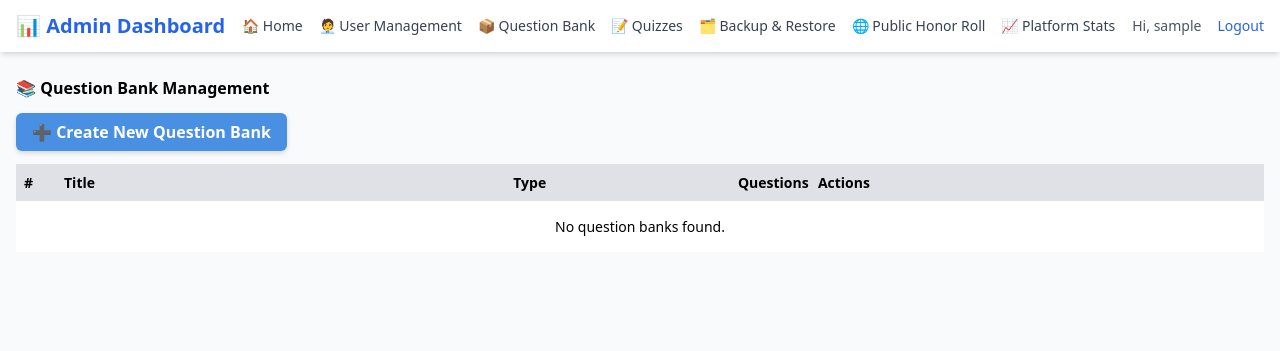
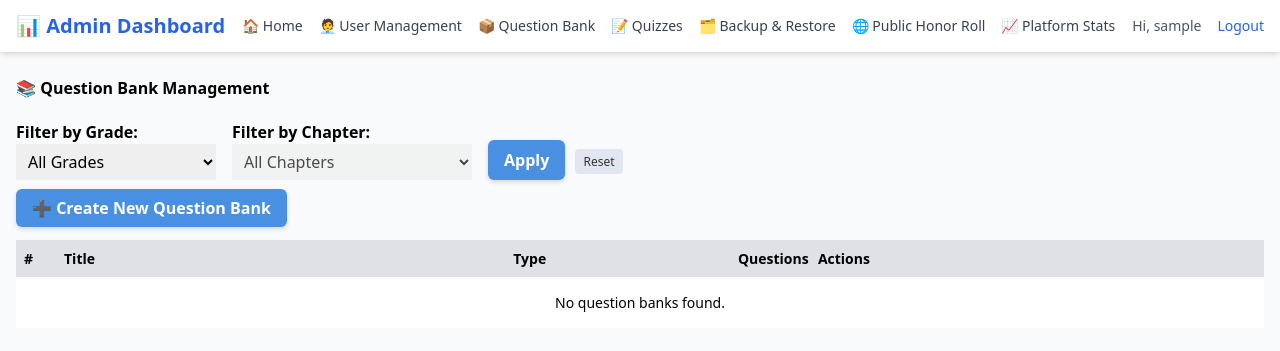
Before and after one commit to syedamirshah/learnify-clean, a Django app: page /admin/dashboard/question-bank/ in a window 1280 px wide. Shown: the top 351 px of the page. Run offline with Django 4.2, Linux system fonts and the light colour scheme; the visitor is signed in with stand-in values (Sample User, id 1); data that the repository does not hold is empty; some libraries are stand-ins or nearby versions.

Commit message:
feat(admin): add Grade→Chapter filters to Question Bank (quizzes-style GET filters)

```diff
--- a/backend/core/admin_views.py
+++ b/backend/core/admin_views.py
@@ -556,6 +556,62 @@ def admin_list_quizzes_view(request):
         'headers': headers,  # ‚úÖ passed to template
     })
 
+@login_required
+def admin_question_bank_view(request):
+    """
+    Question Bank list with filters:
+      - grade (by Grade.name) -> same as quizzes page
+      - chapter (by Chapter.id)
+    Filtering of banks is applied only if QuestionBank has a link to Chapter:
+      - FK  : questionbank.chapter
+      - M2M : questionbank.chapters
+    """
+    selected_grade = (request.GET.get('grade') or '').strip()
+    selected_chapter = (request.GET.get('chapter') or '').strip()
+
+    # Start with all banks; do NOT select_related('chapter') unless we know it exists.
+    banks = QuestionBank.objects.all().order_by('title')
+
+    # Discover how (or if) QuestionBank relates to Chapter
+    fields = {f.name: f for f in QuestionBank._meta.get_fields()}
+    has_fk_chapter = 'chapter' in fields and fields['chapter'].is_relation and not fields['chapter'].many_to_many
+    has_m2m_chapters = 'chapters' in fields and fields['chapters'].is_relation and fields['chapters'].many_to_many
+
+    # Build chapters dropdown based on chosen grade (always safe)
+    if selected_grade:
+        chapters = Chapter.objects.filter(
+            subject__grade__name=selected_grade
+        ).order_by('number', 'name', 'title')
+    else:
+        chapters = Chapter.objects.none()
+
+    # Apply filters to banks (only if the link exists)
+    if selected_grade:
+        if has_fk_chapter:
+            banks = banks.filter(chapter__subject__grade__name=selected_grade)
+        elif has_m2m_chapters:
+            banks = banks.filter(chapters__subject__grade__name=selected_grade).distinct()
+
+    if selected_chapter:
+        if has_fk_chapter:
+            banks = banks.filter(chapter_id=selected_chapter)
+        elif has_m2m_chapters:
+            banks = banks.filter(chapters__id=selected_chapter).distinct()
+
+    grades = Grade.objects.all().order_by('name')
+
+    return render(
+        request,
+        'admin/dashboard/admin_question_bank.html',
+        {
+            'question_banks': banks,
+            'grades': grades,
+            'chapters': chapters,
+            'selected_grade': selected_grade,
+            'selected_chapter': selected_chapter,
+        },
+    )
+
 @staff_member_required
 def list_backups(request):
     """
--- a/backend/core/templates/admin/dashboard/admin_question_bank.html
+++ b/backend/core/templates/admin/dashboard/admin_question_bank.html
@@ -4,6 +4,45 @@
 
 {% block content %}
 <h1 style="margin-bottom: 20px;">📚 <b>Question Bank Management</b></h1>
+
+{# ─────────────────────────────────────────────────────────────── #}
+{# Filters — Grade (by name) → Chapter (by id)                    #}
+{# View should pass: grades, chapters, request.GET.grade/chapter  #}
+{# ─────────────────────────────────────────────────────────────── #}
+<form method="get" style="margin-bottom: 16px;">
+  <div style="display:flex; gap:16px; align-items:flex-end; flex-wrap:wrap;">
+    <div>
+      <label for="grade"><strong>Filter by Grade:</strong></label><br>
+      <select name="grade" id="grade" style="padding:6px 8px; min-width:200px;">
+        <option value="">All Grades</option>
+        {% for grade in grades %}
+          <option value="{{ grade.name }}" {% if request.GET.grade == grade.name %}selected{% endif %}>
+            {{ grade.name }}
+          </option>
+        {% endfor %}
+      </select>
+    </div>
+
+    <div>
+      <label for="chapter"><strong>Filter by Chapter:</strong></label><br>
+      <select name="chapter" id="chapter" style="padding:6px 8px; min-width:240px;" {% if not request.GET.grade %}disabled{% endif %}>
+        <option value="">All Chapters</option>
+        {% if request.GET.grade %}
+          {% for c in chapters %}
+            <option value="{{ c.id }}" {% if request.GET.chapter == c.id|stringformat:'s' %}selected{% endif %}>
+              {% if c.number %}{{ c.number }} — {% endif %}{{ c.title|default:c.name }}
+            </option>
+          {% endfor %}
+        {% endif %}
+      </select>
+    </div>
+
+    <div>
+      <button type="submit" class="btn-main" style="margin-top:2px;">Apply</button>
+      <a href="." class="btn-action" style="margin-left:6px;">Reset</a>
+    </div>
+  </div>
+</form>
 
 <!-- ✅ Add New Bank Button -->
 {% if request.user.role != 'manager' %}
@@ -63,9 +102,7 @@
     font-weight: 600;
     box-shadow: 0 2px 5px rgba(0,0,0,0.15);
   }
-  .btn-main:hover {
-    background-color: #3c7cc4;
-  }
+  .btn-main:hover { background-color: #3c7cc4; }
 
   .action-wrap {
     display: flex;
@@ -86,21 +123,22 @@
     color: #333;
     white-space: nowrap;
   }
-  .btn-action:hover {
-    background-color: #c5cbe2;
-  }
+  .btn-action:hover { background-color: #c5cbe2; }
 
-  td {
-    vertical-align: top;
-    font-size: 14px; /* ✅ Smaller text for content cells */
-  }
+  td { vertical-align: top; font-size: 14px; }
+  th { font-size: 14px; }
 
-  th {
-    font-size: 14px; /* ✅ Smaller text for headers */
-  }
+  #content-main + div, #nav-sidebar { display: none !important; }
+</style>
 
-  #content-main + div, #nav-sidebar {
-    display: none !important;
-  }
-</style>
+<script>
+  // Disable chapter dropdown when no grade is selected (mirrors quizzes page UX)
+  (function () {
+    var grade = document.getElementById('grade');
+    var chapter = document.getElementById('chapter');
+    function toggle() { if (chapter) chapter.disabled = !grade.value; }
+    if (grade) grade.addEventListener('change', toggle);
+    toggle();
+  })();
+</script>
 {% endblock %}
```
